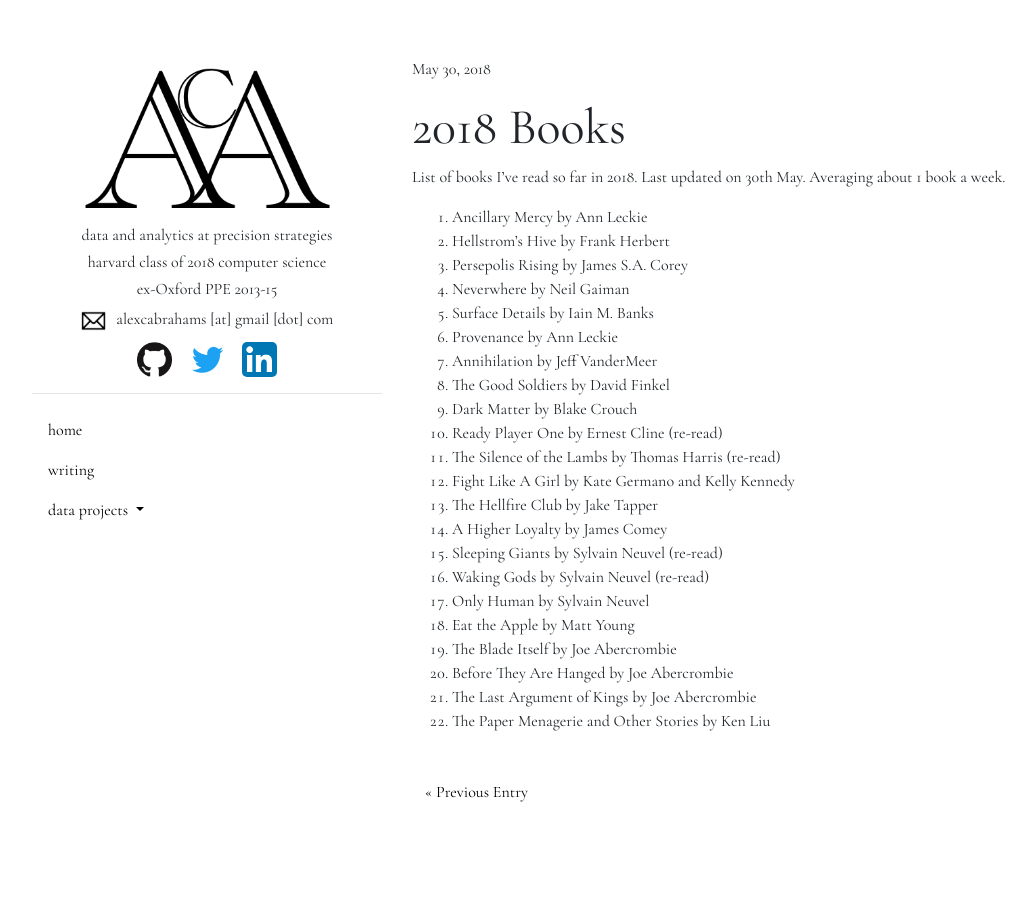
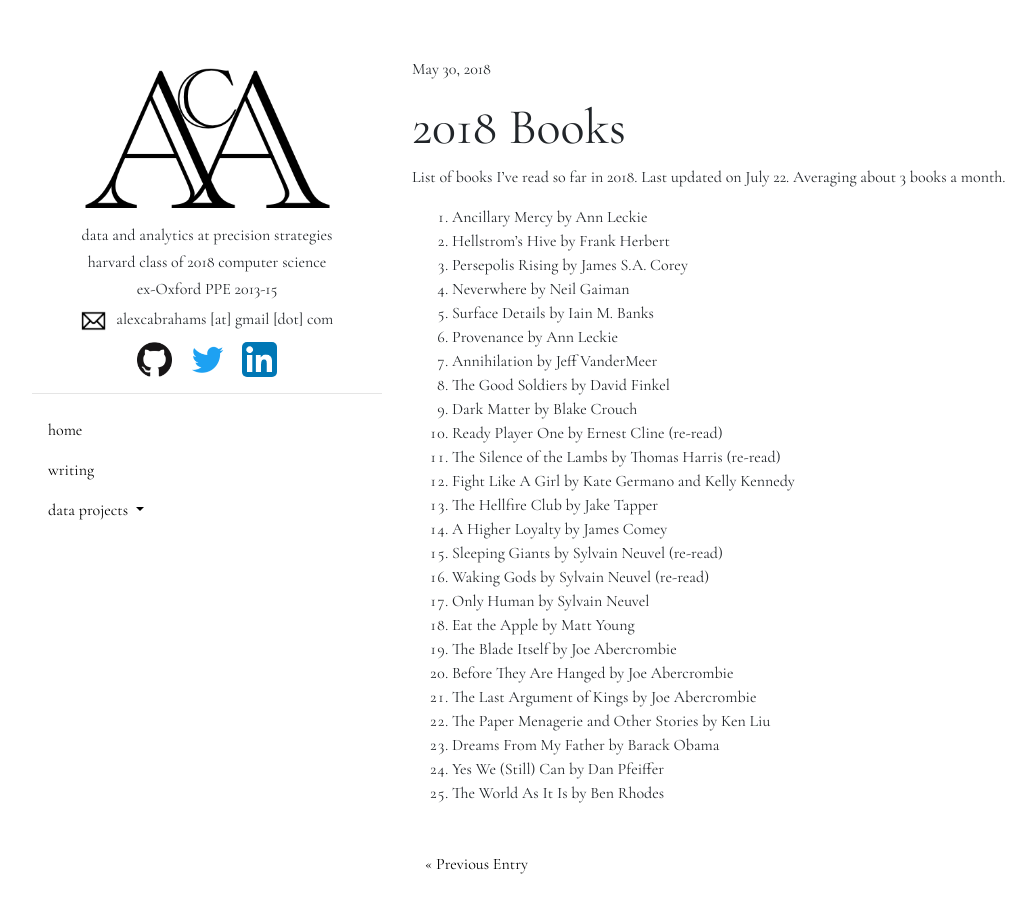
Before and after one commit to AlexAbes/alexabrahams5, a Jekyll site: the page built from _posts/2018-01-10-2018-books.md, in a window 1280 px wide. Shown: the whole page, without its empty margins (53-1088 px from the left). Built offline with Jekyll 4.4.1, drawn with Linux system fonts in a browser that asks for light colours; nearby versions of some CDN libraries; some web fonts are replaced.

Commit message:
updated book list

```diff
--- a/_posts/2018-01-10-2018-books.md
+++ b/_posts/2018-01-10-2018-books.md
@@ -4,7 +4,7 @@ title:  "2018 Books"
 date:   2018-05-30 11:16:03
 ---
 
-List of books I've read so far in 2018. Last updated on 30th May. Averaging about 1 book a week.
+List of books I've read so far in 2018. Last updated on July 22. Averaging about 3 books a month.
 
 1. Ancillary Mercy by Ann Leckie
 2. Hellstrom's Hive by Frank Herbert
@@ -28,3 +28,6 @@ List of books I've read so far in 2018. Last updated on 30th May. Averaging abou
 20. Before They Are Hanged by Joe Abercrombie
 21. The Last Argument of Kings by Joe Abercrombie
 22. The Paper Menagerie and Other Stories by Ken Liu
+23. Dreams From My Father by Barack Obama
+24. Yes We (Still) Can by Dan Pfeiffer
+25. The World As It Is by Ben Rhodes
```
